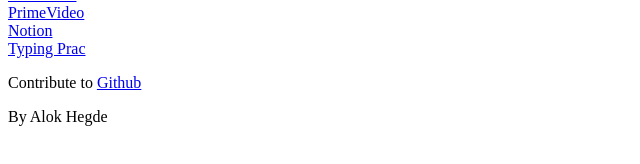
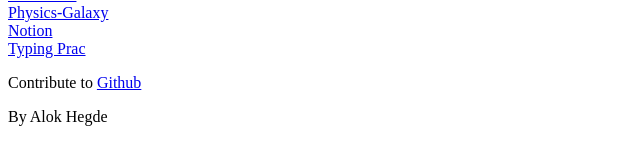
Before and after one commit to alok1929/face, a website: page index.html in a window 1280 px wide. Shown: the part 202-366 px from the top of the page, 0-640 px from the left. Drawn offline with Linux system fonts and the light colour scheme.

Commit message:
productivity on

```diff
--- a/index.html
+++ b/index.html
@@ -62,7 +62,7 @@
     <!--card 4-->
 
 <div class="hover:bg-blue-500 bg-blue-100 space-x-10 py-6 px-6 overflow-hidden inline-block  rounded-2xl text-blue-900 shadow-2xl">
-    <a href="https://primevideo.com">PrimeVideo</a>
+    <a href="https://physicsgalaxy.com/home">Physics-Galaxy</a>
 </div>
 
 <!--card 5-->
```
